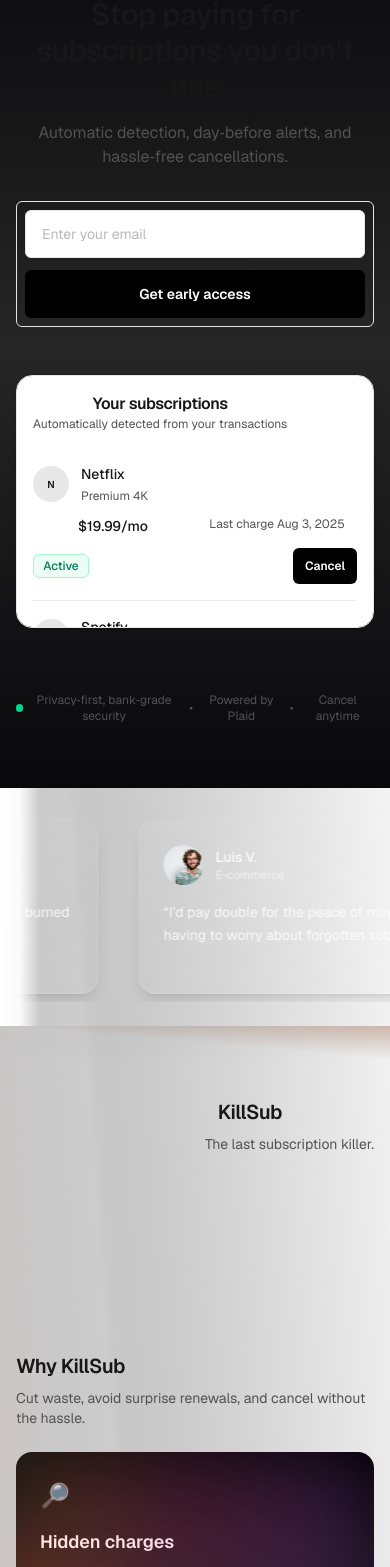
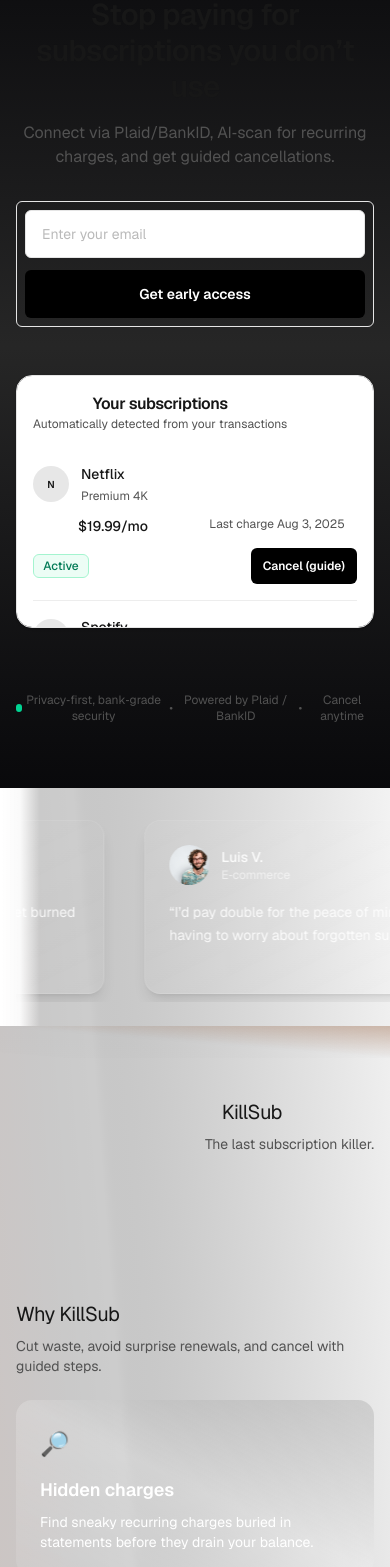
Before and after one commit to Mezsoa/Subzio, a Next.js app: page / in a window 390 px wide. Shown: the part 160-1727 px from the top of the page. Built offline with nearby package versions, Linux system fonts and the light colour scheme.

Commit message:
fixes design

```diff
--- a/src/app/layout.tsx
+++ b/src/app/layout.tsx
@@ -16,9 +16,9 @@
 });
 
 export const metadata: Metadata = {
-  title: "KillSub – Cancel forgotten subscriptions",
+  title: "KillSub – Find subscriptions with AI. Cancel with guidance.",
   description:
-    "Automatically track, find and cancel unwanted subscriptions.",
+    "Connect via Plaid/BankID to scan for recurring charges and get guided cancellation links.",
 };
 
 export default function RootLayout({
@@ -32,7 +32,7 @@
         className={`${geistSans.variable} ${geistMono.variable} antialiased`}
       >
         <Script
-          src="https://www.googletagmanager.com/gtag/js?id=G-MMTS4ZZ692"
+          src="https://www.googletagmanager.com/gtag/js?id=G-P6J457HR70"
           strategy="afterInteractive"
         />
         <Script id="gtag-init" strategy="afterInteractive">
@@ -40,7 +40,7 @@
             window.dataLayer = window.dataLayer || [];
             function gtag(){dataLayer.push(arguments);}
             gtag('js', new Date());
-            gtag('config', 'G-MMTS4ZZ692');
+            gtag('config', 'G-P6J457HR70');
           `}
         </Script>
         {children}
--- a/src/app/page.tsx
+++ b/src/app/page.tsx
@@ -6,6 +6,7 @@
 import Fomo from "@/components/Fomo";
 import FAQ from "@/components/FAQ";
 import FounderMessage from "@/components/FounderMessage";
+import SnapSection from "@/components/SnapSection";
 
 export default function Home() {
   return (
@@ -15,6 +16,7 @@
       <main className="flex-1 snap-y snap-always">
         <Hero />
 
+        {/* Testimonial */}
         <section className="relative mx-auto px-4 sm:px-6 lg:px-8 py-6 sm:py-8 bg-transparent sm:h-[30vh] flex items-start sm:items-center justify-start sm:justify-center">
           <div>
             <TestimonialCard />
@@ -22,24 +24,24 @@
           <div aria-hidden className="pointer-events-none absolute inset-y-0 left-0 w-10 sm:w-16 bg-gradient-to-r from-background via-background/90 to-transparent" />
         </section>
 
-
-
-
+        {/* Spacer */}
         <div className="bg-gradient-to-tr from-white/0.5 via-black/1 to-amber-900/30 h-8 sm:h-16" />
 
+        {/* KillSub */}
         <section className="mx-auto max-w-7xl px-4 sm:px-6 lg:px-8 py-10 sm:py-14 mt-0 bg-transparent h-[30vh]">
           <div className="mb-6">
-            <h2 className="text-xl sm:text-2xl font-semibold tracking-tight text-foreground text-end mr-23">KillSub</h2>
+            <h2 className="text-xl sm:text-2xl font-regular tracking-tight text-foreground text-end mr-23">KillSub</h2>
             <p className="mt-2 text-sm text-muted text-end">The last subscription killer.</p>
           </div>
         </section>
 
-        <section className="mx-auto max-w-7xl px-4 sm:px-6 lg:px-8 py-10 sm:py-14 mt-0 bg-transparent">
+        {/* Why KillSub */}
+        <SnapSection className="mx-auto max-w-3xl px-4 sm:px-6 lg:px-8 py-10 sm:py-14 mt-0 bg-transparent h-[30vh] flex flex-col items-start justify-center">
           <div className="mb-6">
-            <h2 className="text-xl sm:text-2xl font-semibold tracking-tight text-foreground">Why KillSub</h2>
-            <p className="mt-2 text-sm text-muted">Cut waste, avoid surprise renewals, and cancel without the hassle.</p>
+            <h2 className="text-xl sm:text-2xl font-regular tracking-tight text-foreground">Why KillSub</h2>
+            <p className="mt-2 text-sm text-muted">Cut waste, avoid surprise renewals, and cancel with guided steps.</p>
           </div>
-          <div className="grid grid-cols-1 md:grid-cols-3 gap-4 md:gap-6">
+          <div className="flex flex-col gap-4">
             <Card
               title="Hidden charges"
               description="Find sneaky recurring charges buried in statements before they drain your balance."
@@ -51,19 +53,20 @@
               icon={<span aria-hidden className="text-2xl">⏰</span>}
             />
             <Card
-              title="One‑click cancellations"
-              description="We navigate the fine print and handle emails and forms for you."
+              title="Guided cancellations"
+              description="We send you straight to the right cancellation page and steps."
               icon={<span aria-hidden className="text-2xl">✅</span>}
             />
           </div>
-        </section>
+        </SnapSection>
 
-        <section className="mx-auto sm:h-[30vh] max-w-7xl px-4 sm:px-6 lg:px-8 py-8 sm:py-10 bg-transparent mt-36 flex flex-col items-center justify-center">
-          <h2 className="text-xl sm:text-2xl font-semibold tracking-tight text-foreground">How it works</h2>
-          <div className="mt-6 grid grid-cols-1 md:grid-cols-3 gap-4 md:gap-6">
+        {/* How it works */}
+        <SnapSection className="mx-auto max-w-3xl px-4 sm:px-6 lg:px-8 py-8 sm:py-10 bg-transparent mt-36 flex flex-col items-end justify-center">
+          <h2 className="text-xl sm:text-2xl font-regular tracking-tight text-foreground">How it works</h2>
+          <div className="flex flex-col gap-4">
             <Card
               title="1) Connect securely"
-              description="Link your bank or PayPal via Plaid. We never see or store your credentials."
+              description="Link your bank via Plaid or BankID (where supported). We never see or store your credentials."
               icon={<span aria-hidden className="text-2xl">🔐</span>}
             />
             <Card
@@ -72,15 +75,16 @@
               icon={<span aria-hidden className="text-2xl">🧠</span>}
             />
             <Card
-              title="3) Cancel in one click"
-              description="Authorize once—emails, forms, and follow‑ups handled. You get confirmation."
+              title="3) Cancel with guidance"
+              description="We direct you to the provider’s cancellation page and provide simple steps or templates."
               icon={<span aria-hidden className="text-2xl">🧾</span>}
             />
           </div>
-        </section>
+        </SnapSection>
 
         <Fomo />
 
+        {/* Founder Message */}
         <section className="mx-auto max-w-3xl px-4 sm:px-6 lg:px-8 py-8 sm:py-10 bg-transparent sm:h-[80vh] flex items-center justify-center">
           <FounderMessage />
         </section>
--- a/src/components/Card.tsx
+++ b/src/components/Card.tsx
@@ -12,22 +12,23 @@
 
 function Card({ title, description, icon, delay = 0 }: CardProps) {
   return (
-
+    <>
     <motion.div
       initial={{ opacity: 0, y: 40 }}
       animate={{ opacity: 1, y: 0 }}
-      transition={{ duration: 0.6, delay }}
-      whileHover={{ scale: 1.05, rotateX: 2, rotateY: -2 }}
-      className="group rounded-2xl p-6 bg-gradient-to-tr from-orange-950/80 via-black/90 to-black
+      transition={{ duration: 0.4, delay }}
+      whileHover={{ scale: 1.02, rotateX: 2, rotateY: -2}}
+      className="group rounded-2xl p-6 bg-gradient-to-tr from-white/10 via-white/20 to-black/10
                  text-white hover:shadow-[0_8px_40px_rgba(0,0,0,0.3)] transition relative overflow-hidden"
     >
-      {/* Animated border */}
-      <div className="absolute inset-0 rounded-2xl bg-gradient-to-r from-orange-500 via-pink-500 to-purple-500 opacity-20 group-hover:opacity-40 blur-2xl transition" />
+
+
 
       {icon && <div className="mb-4 text-3xl">{icon}</div>}
       <h3 className="text-lg font-semibold">{title}</h3>
       <p className="mt-2 text-sm text-muted-foreground">{description}</p>
     </motion.div>
+    </>
   );
 }
 
--- a/src/components/FAQ.tsx
+++ b/src/components/FAQ.tsx
@@ -10,7 +10,7 @@
     },
     {
       q: "Can you cancel for me?",
-      a: "Yes—authorize us and we handle the emails, forms, and follow-ups for supported merchants.",
+      a: "We guide you to the correct cancellation page and provide easy steps or templates. We don’t automate cancellations.",
     },
     {
       q: "What does it cost?",
--- a/src/components/Fomo.tsx
+++ b/src/components/Fomo.tsx
@@ -100,8 +100,8 @@
             <div className="text-muted mt-1">Never get surprised by a “free trial” turning paid.</div>
           </div>
           <div className="rounded-md border border-white/10 bg-white/5 p-3">
-            <div className="text-foreground font-medium">Done‑for‑you cancellations</div>
-            <div className="text-muted mt-1">We handle the emails and fine print for you.</div>
+            <div className="text-foreground font-medium">Guided cancellations</div>
+            <div className="text-muted mt-1">Direct links and steps to cancel with each provider.</div>
           </div>
           <div className="rounded-md border border-white/10 bg-white/5 p-3">
             <div className="text-foreground font-medium">Privacy‑first</div>
--- a/src/components/FounderMessage.tsx
+++ b/src/components/FounderMessage.tsx
@@ -13,7 +13,7 @@
             I built KillSub after getting hit by surprise renewals and “free trials” that quietly turned paid. Too many subscriptions were buried in statements or intentionally hard to cancel.
           </p>
           <p className="text-sm sm:text-base text-muted leading-relaxed text-center mt-4">
-            KillSub finds recurring charges, alerts you before renewals, and handles cancellations for you—so you keep more of your money with zero hassle.
+            KillSub connects securely, finds recurring charges with AI, sends day‑before alerts, and guides you through cancelling—so you keep more of your money with less hassle.
           </p>
           <p className="text-sm text-white/80 text-center">— John, Founder of KillSub</p>
         </div>
--- a/src/components/Hero.tsx
+++ b/src/components/Hero.tsx
@@ -30,8 +30,8 @@
   const subhead = useMemo(() => {
     if (query.s) return query.s;
     return ab === "B"
-      ? "Automatic detection, day‑before alerts, and hassle‑free cancellations."
-      : "KillSub finds hidden subscriptions and handles cancellations for you.";
+      ? "Connect via Plaid/BankID, AI‑scan for recurring charges, and get guided cancellations."
+      : "KillSub connects to your bank, detects subscriptions with AI, and guides cancellation steps.";
   }, [query.s, ab]);
 
   const ctaText = useMemo(() => {
@@ -125,7 +125,7 @@
           Privacy‑first, bank‑grade security
         </span>
         <span aria-hidden>•</span>
-        <span>Powered by Plaid</span>
+        <span>Powered by Plaid / BankID</span>
         <span aria-hidden>•</span>
         <span>Cancel anytime</span>
       </div>
--- a/src/components/PricingCard.tsx
+++ b/src/components/PricingCard.tsx
@@ -13,8 +13,8 @@
         <span className="text-sm text-card-muted">/ month</span>
       </div>
       <ul className="mt-4 text-sm text-card-foreground space-y-2">
-        <li>Cancel unlimited subscriptions</li>
-        <li>Automatic detection & alerts</li>
+        <li>AI‑powered recurring charge detection</li>
+        <li>Guided cancellations with direct provider links</li>
         <li>Privacy-first, bank-grade security</li>
       </ul>
       <a
--- a/src/components/SubscriptionsCard.tsx
+++ b/src/components/SubscriptionsCard.tsx
@@ -99,9 +99,14 @@
 
             <div className="sm:w-56 flex items-center justify-between sm:justify-end gap-2">
               <StatusBadge status={s.status} />
-              <button className="inline-flex items-center justify-center h-9 px-3 rounded-md bg-primary text-on-primary text-xs sm:text-sm font-semibold hover:bg-primary/90 transition">
-                Cancel
-              </button>
+              <a
+                className="inline-flex items-center justify-center h-9 px-3 rounded-md bg-primary text-on-primary text-xs sm:text-sm font-semibold hover:bg-primary/90 transition"
+                href={`https://www.google.com/search?q=${encodeURIComponent(s.name + " cancel subscription")}`}
+                target="_blank"
+                rel="noopener noreferrer"
+              >
+                Cancel (guide)
+              </a>
             </div>
           </div>
         ))}
```
